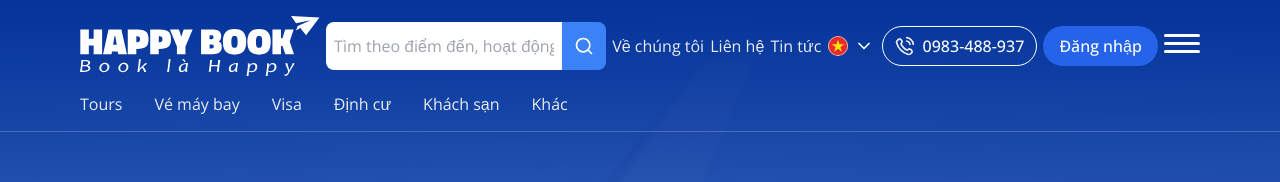
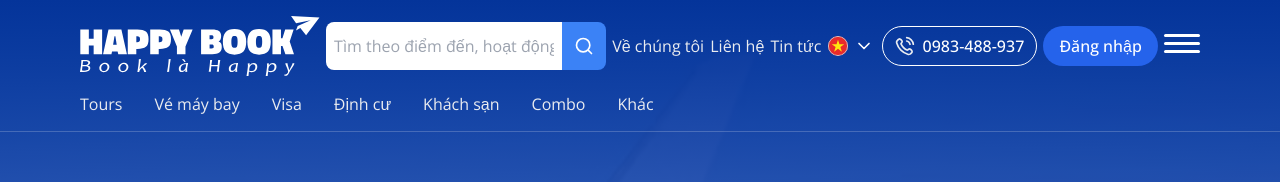
Before and after one commit to Betech-JSC/bed_happybook_client, a Next.js app: page / in a window 1280 px wide. Shown: the top 182 px of the page. Built offline with nearby package versions, Linux system fonts and the light colour scheme.

Commit message:
add_new_item_to_header_menu

```diff
--- a/src/components/header.tsx
+++ b/src/components/header.tsx
@@ -215,6 +215,9 @@ export default function Header() {
               Khách sạn
             </a>
             <a href="#" className={`${styles.header__menu_item}`}>
+              Combo
+            </a>
+            <a href="#" className={`${styles.header__menu_item}`}>
               Khác
             </a>
           </nav>
```
